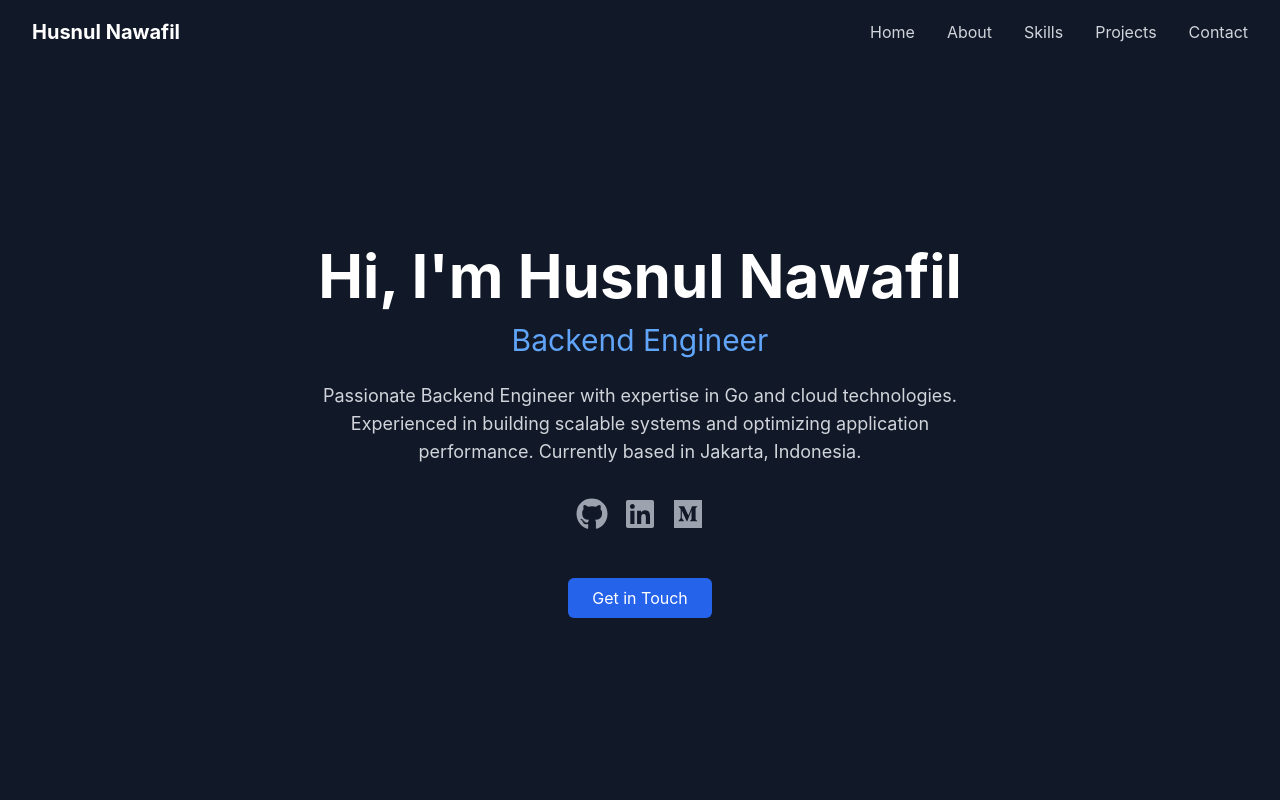
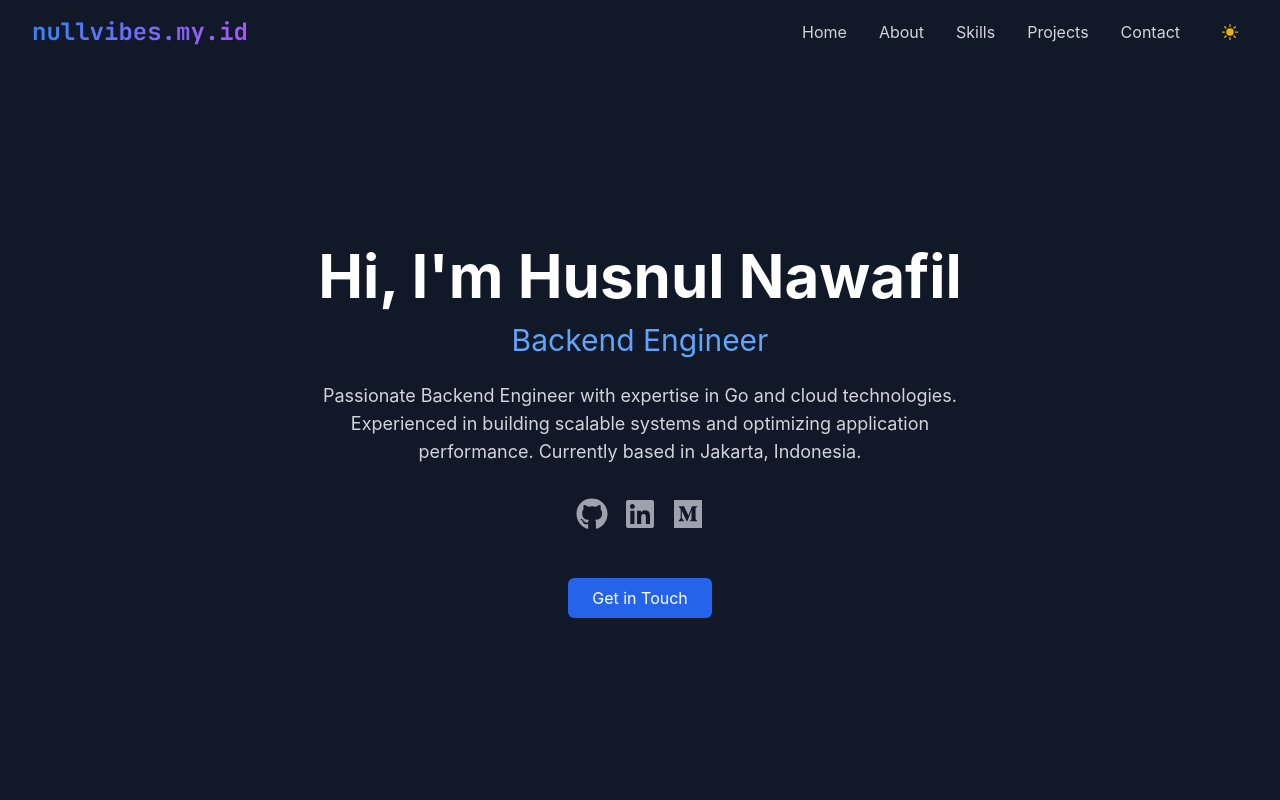
Before and after one commit to nawafilhusnul/crafted-by-null, a React (Vite) app: page / in a window 1280 px wide. Shown: the top 800 px of the page. Built offline with nearby package versions, Linux system fonts and the light colour scheme.

Commit message:
chore: improve font and implement switch dark and light mode

```diff
--- a/index.html
+++ b/index.html
@@ -4,7 +4,13 @@
     <meta charset="UTF-8" />
     <link rel="icon" type="image/svg+xml" href="/vite.svg" />
     <meta name="viewport" content="width=device-width, initial-scale=1.0" />
-    <title>Husnul Nawafil | Backend Engineer</title>
+    <title>nullvibes.my.id - Personal Portfolio</title>
+    <link rel="preconnect" href="https://fonts.googleapis.com" />
+    <link rel="preconnect" href="https://fonts.gstatic.com" crossorigin />
+    <link
+      href="https://fonts.googleapis.com/css2?family=JetBrains+Mono:wght@400;700&display=swap"
+      rel="stylesheet"
+    />
   </head>
   <body>
     <div id="root"></div>
--- a/src/App.tsx
+++ b/src/App.tsx
@@ -5,10 +5,12 @@ import About from './components/About';
 import Skills from './components/Skills';
 import Projects from './components/Projects';
 import Contact from './components/Contact';
+import { ThemeProvider } from './context/ThemeContext';
 
 const App: FC = () => {
   return (
-    <div className="bg-gray-900 text-white min-h-screen">
+    <ThemeProvider>
+      <div className="min-h-screen bg-white dark:bg-gray-900 text-gray-900 dark:text-white transition-colors duration-300">
         <Navbar />
         <Hero />
         <About />
@@ -16,6 +18,7 @@ const App: FC = () => {
         <Projects />
         <Contact />
       </div>
+    </ThemeProvider>
   );
 };
 
--- a/src/components/Navbar.tsx
+++ b/src/components/Navbar.tsx
@@ -1,6 +1,8 @@
 import { useState, useEffect, FC } from "react";
 import { motion, AnimatePresence } from "framer-motion";
 import { Bars3Icon, XMarkIcon } from "@heroicons/react/24/outline";
+import { SunIcon, MoonIcon } from "@heroicons/react/24/solid";
+import { useTheme } from "../context/ThemeContext";
 
 interface NavLink {
   name: string;
@@ -10,6 +12,7 @@ interface NavLink {
 const Navbar: FC = () => {
   const [isOpen, setIsOpen] = useState(false);
   const [isScrolled, setIsScrolled] = useState(false);
+  const { isDark, toggleTheme } = useTheme();
 
   const navItems: NavLink[] = [
     { name: "Home", href: "#home" },
@@ -29,58 +32,76 @@ const Navbar: FC = () => {
   }, []);
 
   const navbarClasses = `fixed w-full z-50 transition-all duration-300 ${
-    isScrolled ? "bg-gray-900/95 backdrop-blur-sm shadow-lg" : "bg-transparent"
+    isScrolled
+      ? "bg-white/80 dark:bg-gray-900/80 backdrop-blur-md shadow-lg"
+      : "bg-transparent"
   }`;
 
   const menuVariants = {
-    closed: {
-      opacity: 0,
-      x: "100%",
-      transition: {
-        duration: 0.2,
-      },
-    },
-    open: {
-      opacity: 1,
-      x: 0,
-      transition: {
-        duration: 0.2,
-      },
-    },
+    open: { opacity: 1, y: 0 },
+    closed: { opacity: 0, y: -20 },
   };
 
   return (
     <nav className={navbarClasses}>
       <div className="max-w-7xl mx-auto px-4 sm:px-6 lg:px-8">
         <div className="flex items-center justify-between h-16">
-          <motion.div
-            initial={{ opacity: 0, x: -20 }}
-            animate={{ opacity: 1, x: 0 }}
-            className="text-xl font-bold text-white"
+          {/* Logo */}
+          <motion.a
+            href="#home"
+            className="text-2xl font-bold font-mono bg-gradient-to-r from-blue-500 to-purple-500 bg-clip-text text-transparent hover:from-purple-500 hover:to-blue-500 transition-all duration-300"
+            whileHover={{ scale: 1.05 }}
+            whileTap={{ scale: 0.95 }}
           >
-            Husnul Nawafil
-          </motion.div>
+            nullvibes.my.id
+          </motion.a>
 
           {/* Desktop Navigation */}
-          <div className="hidden md:flex space-x-8">
+          <div className="hidden md:flex items-center space-x-8">
             {navItems.map((item) => (
               <motion.a
                 key={item.name}
                 href={item.href}
-                className="text-gray-300 hover:text-white transition-colors duration-200"
+                className="text-gray-700 dark:text-gray-300 hover:text-gray-900 dark:hover:text-white transition-colors duration-300"
                 whileHover={{ scale: 1.05 }}
                 whileTap={{ scale: 0.95 }}
               >
                 {item.name}
               </motion.a>
             ))}
+
+            {/* Theme Toggle Button */}
+            <motion.button
+              onClick={toggleTheme}
+              className="p-2 rounded-full hover:bg-gray-200 dark:hover:bg-gray-800 transition-colors duration-300"
+              whileHover={{ scale: 1.1 }}
+              whileTap={{ scale: 0.9 }}
+            >
+              {isDark ? (
+                <SunIcon className="w-5 h-5 text-yellow-500" />
+              ) : (
+                <MoonIcon className="w-5 h-5 text-gray-700" />
+              )}
+            </motion.button>
           </div>
 
           {/* Mobile Navigation Button */}
-          <div className="md:hidden">
+          <div className="md:hidden flex items-center space-x-4">
+            <motion.button
+              onClick={toggleTheme}
+              className="p-2 rounded-full hover:bg-gray-200 dark:hover:bg-gray-800 transition-colors duration-300"
+              whileHover={{ scale: 1.1 }}
+              whileTap={{ scale: 0.9 }}
+            >
+              {isDark ? (
+                <SunIcon className="w-5 h-5 text-yellow-500" />
+              ) : (
+                <MoonIcon className="w-5 h-5 text-gray-700" />
+              )}
+            </motion.button>
             <button
               onClick={() => setIsOpen(!isOpen)}
-              className="text-gray-300 hover:text-white p-2"
+              className="text-gray-700 dark:text-gray-300 hover:text-gray-900 dark:hover:text-white p-2"
             >
               {isOpen ? (
                 <XMarkIcon width={24} height={24} />
@@ -100,16 +121,16 @@ const Navbar: FC = () => {
             animate="open"
             exit="closed"
             variants={menuVariants}
-            className="md:hidden bg-gray-800 shadow-lg"
+            className="md:hidden bg-white dark:bg-gray-800 shadow-lg"
           >
             <div className="px-4 pt-2 pb-4 space-y-2">
               {navItems.map((item) => (
                 <motion.a
                   key={item.name}
                   href={item.href}
-                  className="block text-gray-300 hover:text-white p-2 rounded transition-colors duration-200"
-                  whileHover={{ x: 4 }}
-                  onClick={() => setIsOpen(false)}
+                  className="block text-gray-700 dark:text-gray-300 hover:text-gray-900 dark:hover:text-white transition-colors duration-300"
+                  whileHover={{ scale: 1.05 }}
+                  whileTap={{ scale: 0.95 }}
                 >
                   {item.name}
                 </motion.a>
--- /dev/null
+++ b/src/context/ThemeContext.tsx
@@ -0,0 +1,45 @@
+import {
+  createContext,
+  useContext,
+  useState,
+  useEffect,
+  FC,
+  ReactNode,
+} from "react";
+
+interface ThemeContextType {
+  isDark: boolean;
+  toggleTheme: () => void;
+}
+
+const ThemeContext = createContext<ThemeContextType | undefined>(undefined);
+
+export const ThemeProvider: FC<{ children: ReactNode }> = ({ children }) => {
+  const [isDark, setIsDark] = useState(() => {
+    const savedTheme = localStorage.getItem("theme");
+    return savedTheme ? savedTheme === "dark" : true;
+  });
+
+  useEffect(() => {
+    document.documentElement.classList.toggle("dark", isDark);
+    localStorage.setItem("theme", isDark ? "dark" : "light");
+  }, [isDark]);
+
+  const toggleTheme = () => {
+    setIsDark(!isDark);
+  };
+
+  return (
+    <ThemeContext.Provider value={{ isDark, toggleTheme }}>
+      {children}
+    </ThemeContext.Provider>
+  );
+};
+
+export const useTheme = () => {
+  const context = useContext(ThemeContext);
+  if (context === undefined) {
+    throw new Error("useTheme must be used within a ThemeProvider");
+  }
+  return context;
+};
--- a/tailwind.config.js
+++ b/tailwind.config.js
@@ -1,29 +1,28 @@
 /** @type {import('tailwindcss').Config} */
 export default {
-  content: [
-    "./index.html",
-    "./src/**/*.{js,ts,jsx,tsx}",
-  ],
+  content: ["./index.html", "./src/**/*.{js,ts,jsx,tsx}"],
+  darkMode: "class",
   theme: {
     extend: {
       fontFamily: {
-        sans: ['Inter', 'system-ui', '-apple-system', 'sans-serif'],
+        sans: ["Inter", "system-ui", "-apple-system", "sans-serif"],
+        mono: ["JetBrains Mono", "Fira Code", "monospace"],
       },
       colors: {
         primary: {
-          50: '#f0f9ff',
-          100: '#e0f2fe',
-          200: '#bae6fd',
-          300: '#7dd3fc',
-          400: '#38bdf8',
-          500: '#0ea5e9',
-          600: '#0284c7',
-          700: '#0369a1',
-          800: '#075985',
-          900: '#0c4a6e',
+          50: "#f0f9ff",
+          100: "#e0f2fe",
+          200: "#bae6fd",
+          300: "#7dd3fc",
+          400: "#38bdf8",
+          500: "#0ea5e9",
+          600: "#0284c7",
+          700: "#0369a1",
+          800: "#075985",
+          900: "#0c4a6e",
         },
       },
     },
   },
   plugins: [],
-}
+};
```
Lines whose indentation alone changed are shown as unchanged.
